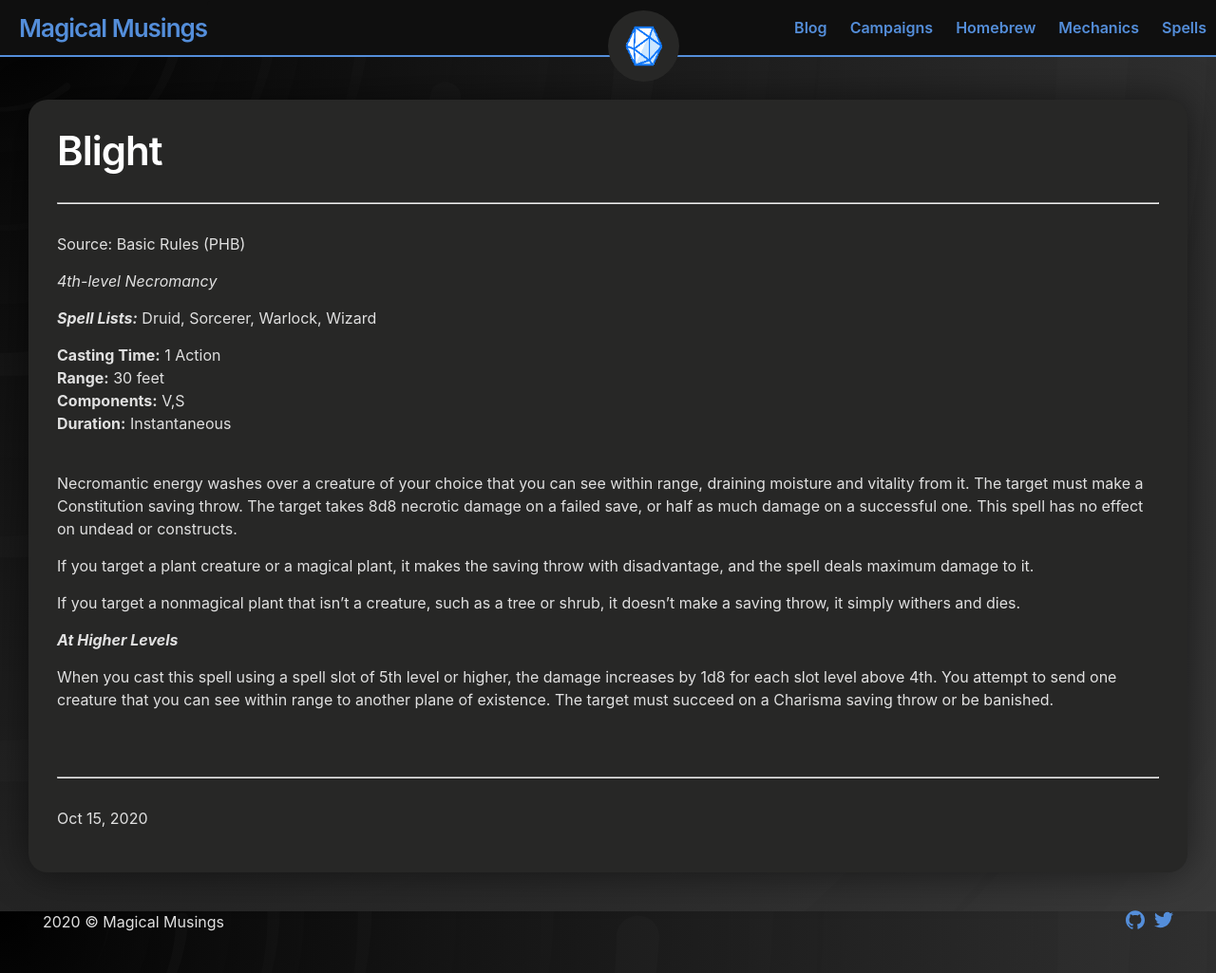
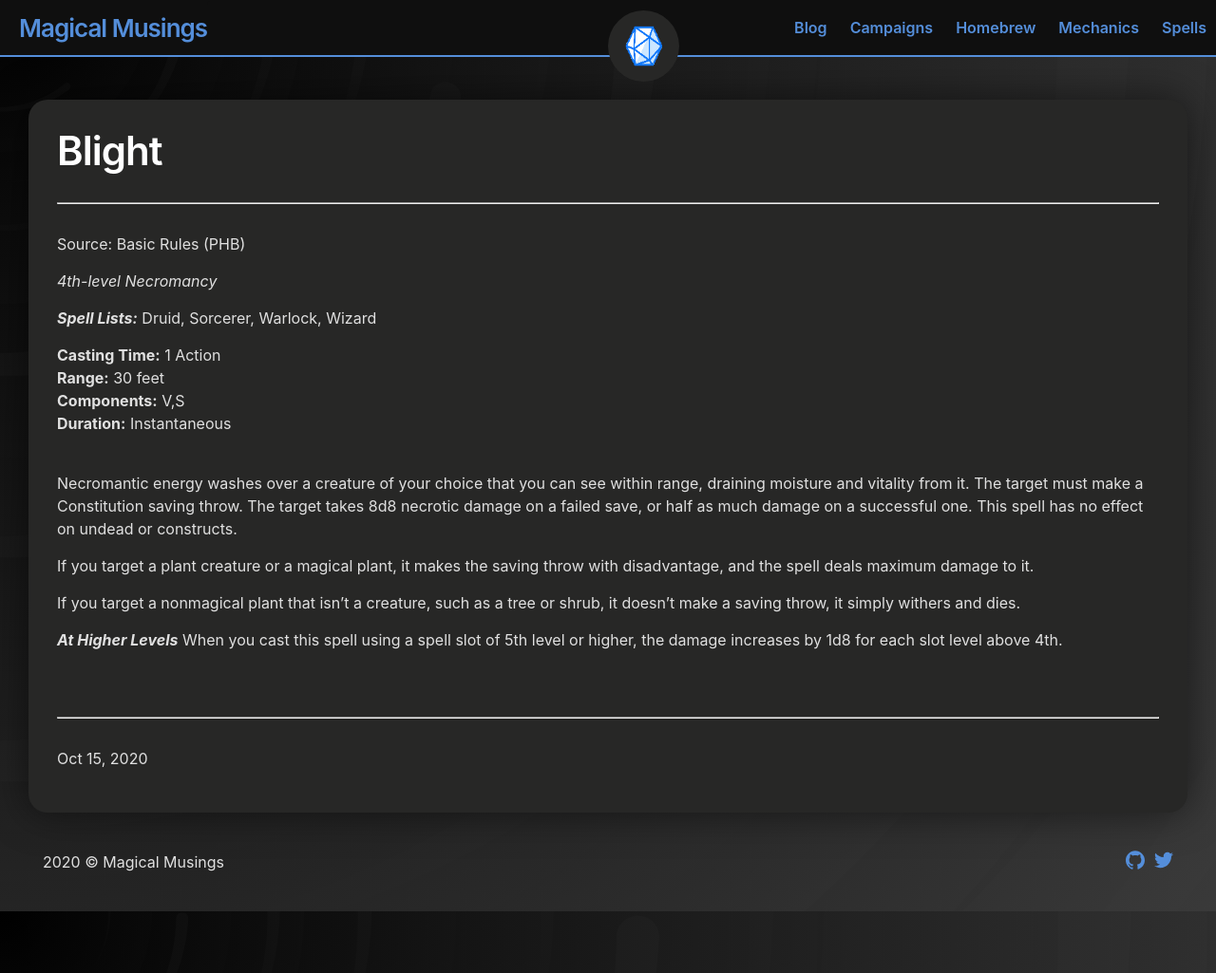
Before and after one commit to andersthemagi/magicalmusings.github.io, a Jekyll site: the page built from _posts/spells/fourth-level/2020-10-15-spells-4-blight.md, in a window 1280 px wide and 1025 px high. Shown: the whole window at 95% size. Built offline with Jekyll 4.4.1, drawn with Linux system fonts in a browser that asks for light colours.

Commit message:
Update 2020-10-15-spells-4-blight.md

```diff
--- a/_posts/spells/fourth-level/2020-10-15-spells-4-blight.md
+++ b/_posts/spells/fourth-level/2020-10-15-spells-4-blight.md
@@ -3,7 +3,7 @@ title: Blight
 permalink: "/spells/fourth-level/blight/"
 layout: spell-post
 categories: [Spells, Fourth Level]
-tags: [Druid,Sorcerer,Warlock,Wizard]
+tags: [Druid, Sorcerer, Warlock, Wizard]
 source: "Basic Rules (PHB)"
 spell-level: "4th-level"
 school: Necromancy
@@ -19,7 +19,4 @@ If you target a plant creature or a magical plant, it makes the saving throw wit
 
 If you target a nonmagical plant that isn't a creature, such as a tree or shrub, it doesn't make a saving throw, it simply withers and dies.
 
-***At Higher Levels***
-
-When you cast this spell using a spell slot of 5th level or higher, the damage increases by 1d8 for each slot level above 4th.
-You attempt to send one creature that you can see within range to another plane of existence. The target must succeed on a Charisma saving throw or be banished.
+***At Higher Levels*** When you cast this spell using a spell slot of 5th level or higher, the damage increases by 1d8 for each slot level above 4th.
```
